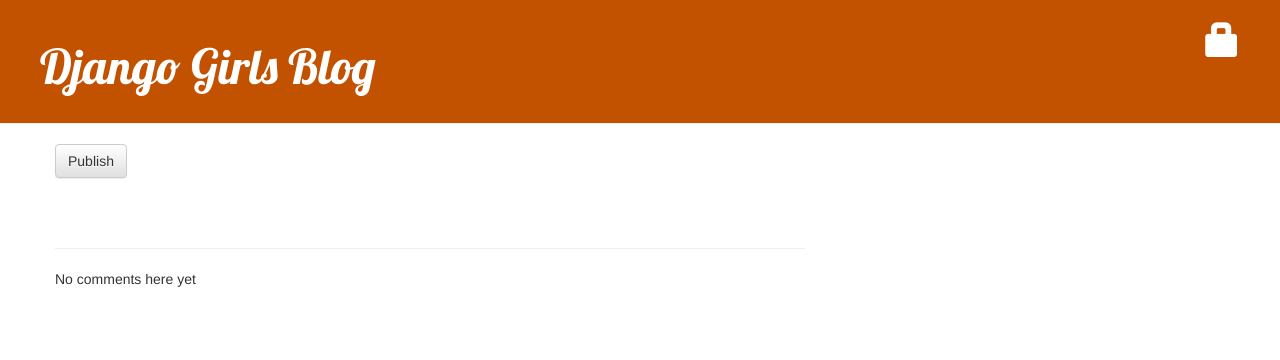
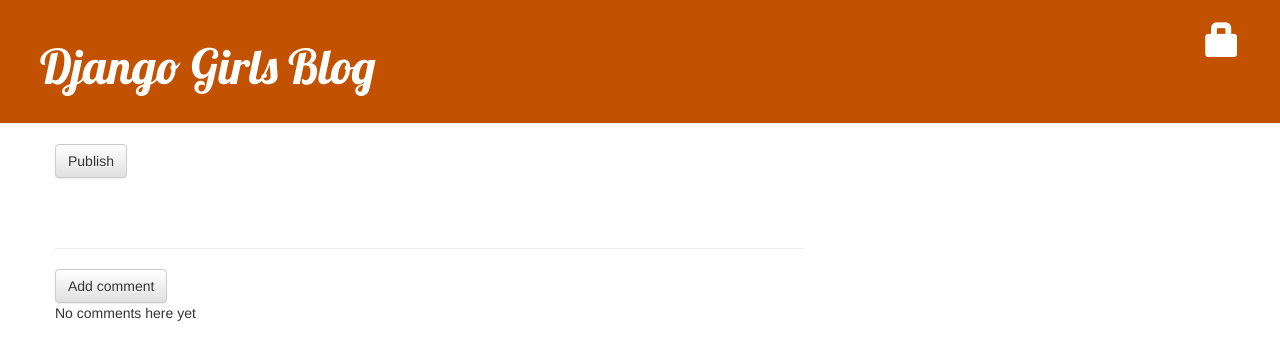
Before and after one commit to candy12t/DjangoGirls, a Django app: template blog/templates/blog/post_detail.html in a window 1280 px wide. Shown: the top 360 px of the page. Run offline with Django 3.2, Linux system fonts and the light colour scheme; the template is opened without the code that fills it, so the values that code supplies are empty; some libraries are stand-ins or nearby versions.

Commit message:
Add commentボタンの追加

```diff
--- a/blog/templates/blog/post_detail.html
+++ b/blog/templates/blog/post_detail.html
@@ -18,6 +18,7 @@
   <p>{{ post.text|linebreaksbr }}</p>
 </div>
 <hr>
+<a href="{% url 'add_comment_to_post' post.id %}" class="btn btn-default">Add comment</a>
 {% for comment in post.comments.all %}
   <div class="comment">
     <div class="date">{{ comment.created_date }}</div>
```
